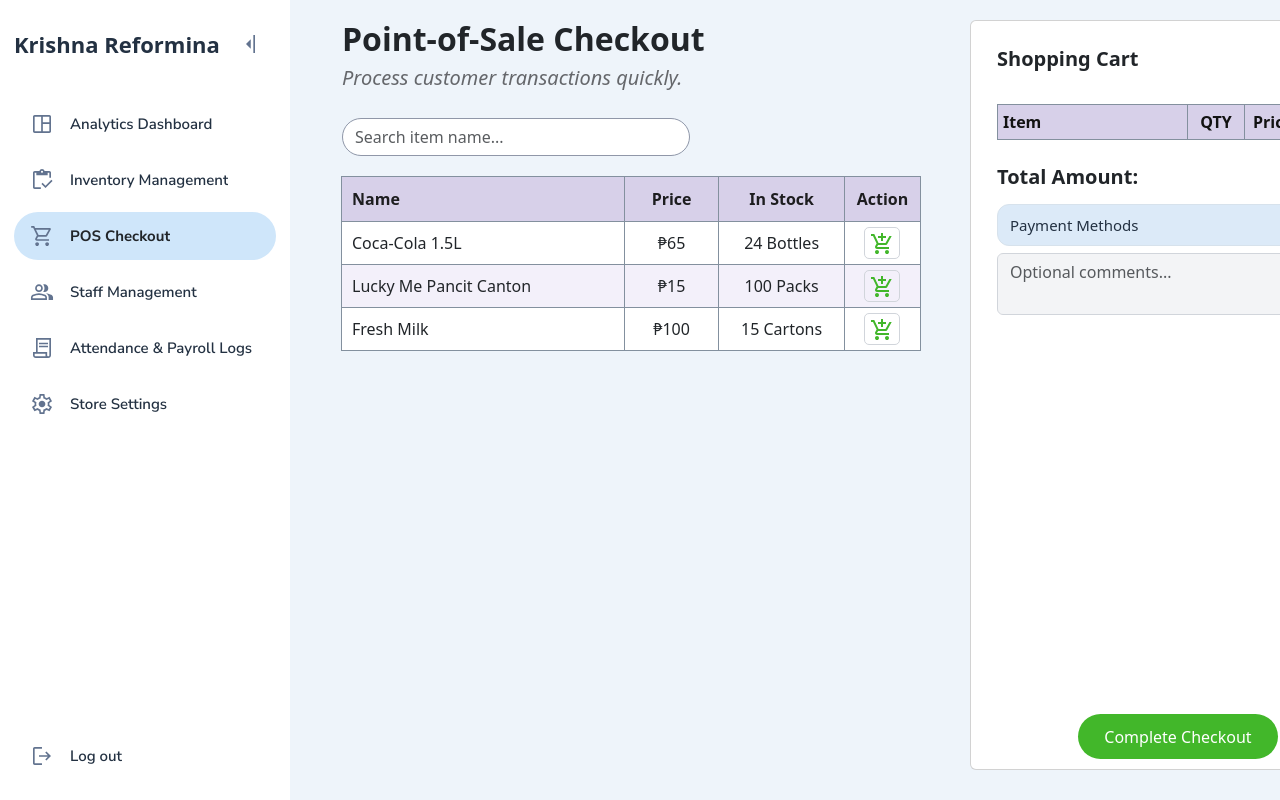
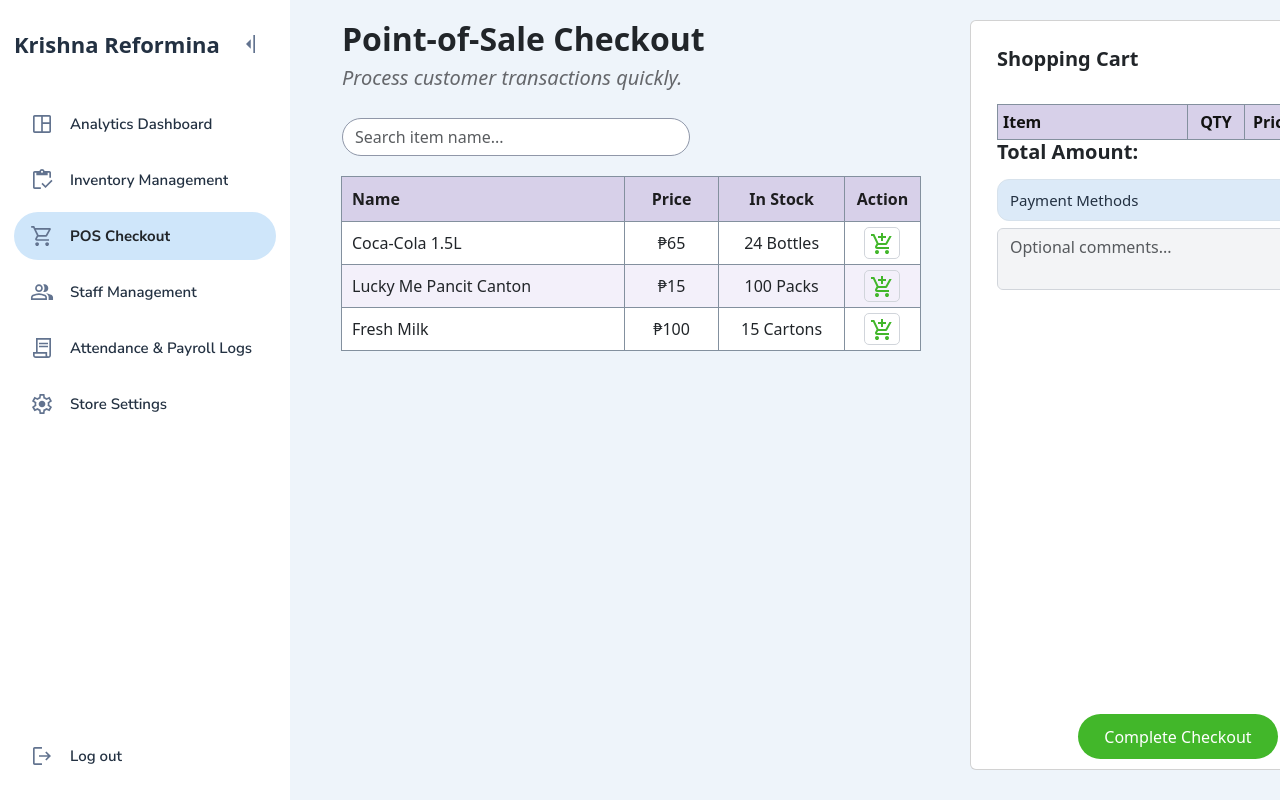
Before and after one commit to DefinitelyRus/EZBM, a React (Vite) app in the folder Frontend/: page /pos in a window 1280 px wide. Shown: the top 800 px of the page. Built offline with nearby package versions, Linux system fonts and the light colour scheme.

Commit message:
Removed a css

```diff
--- a/Frontend/src/pages/Checkout.css
+++ b/Frontend/src/pages/Checkout.css
@@ -21,10 +21,6 @@
     min-width: calc(100vh - 48vh);
 
     padding: 10px 10px;
-}
-
-#item-inputs {
-    padding: 25px 0px;
 }
 
 #item-inputs .total_amount {
```
